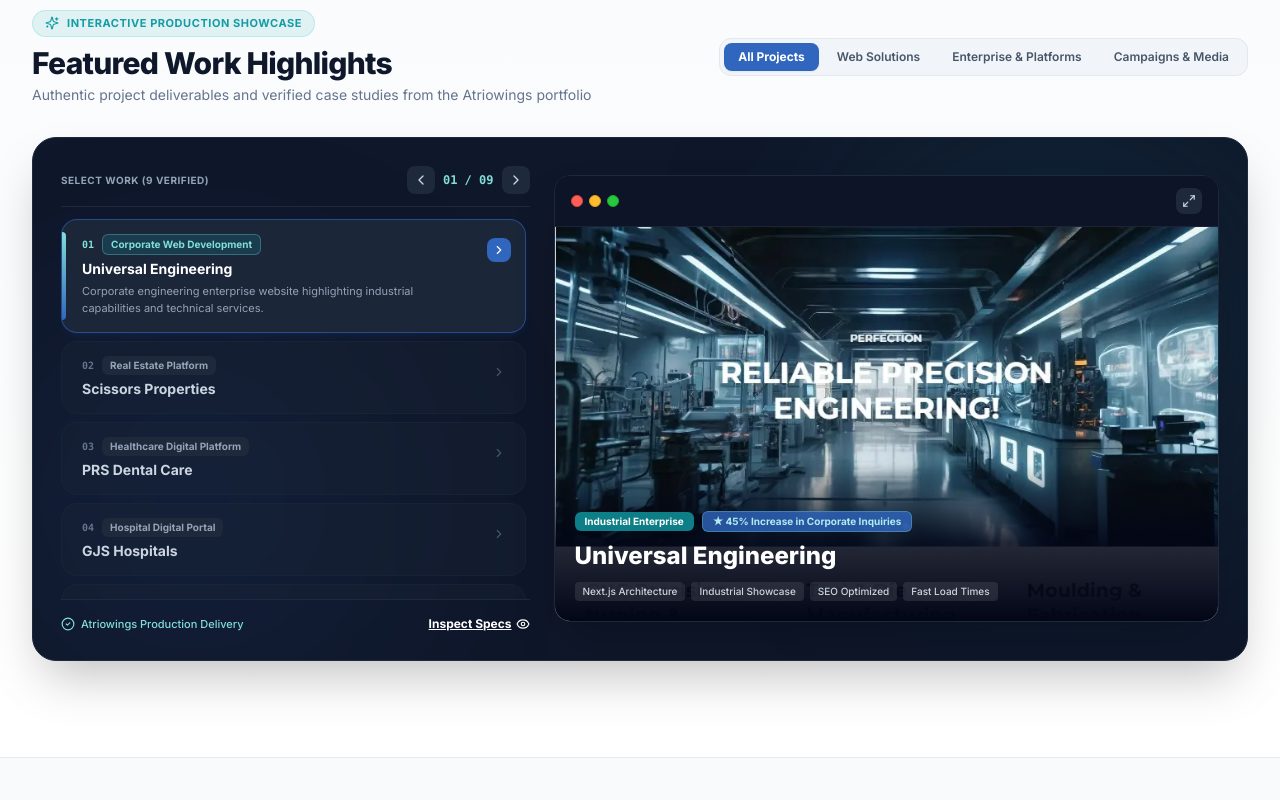
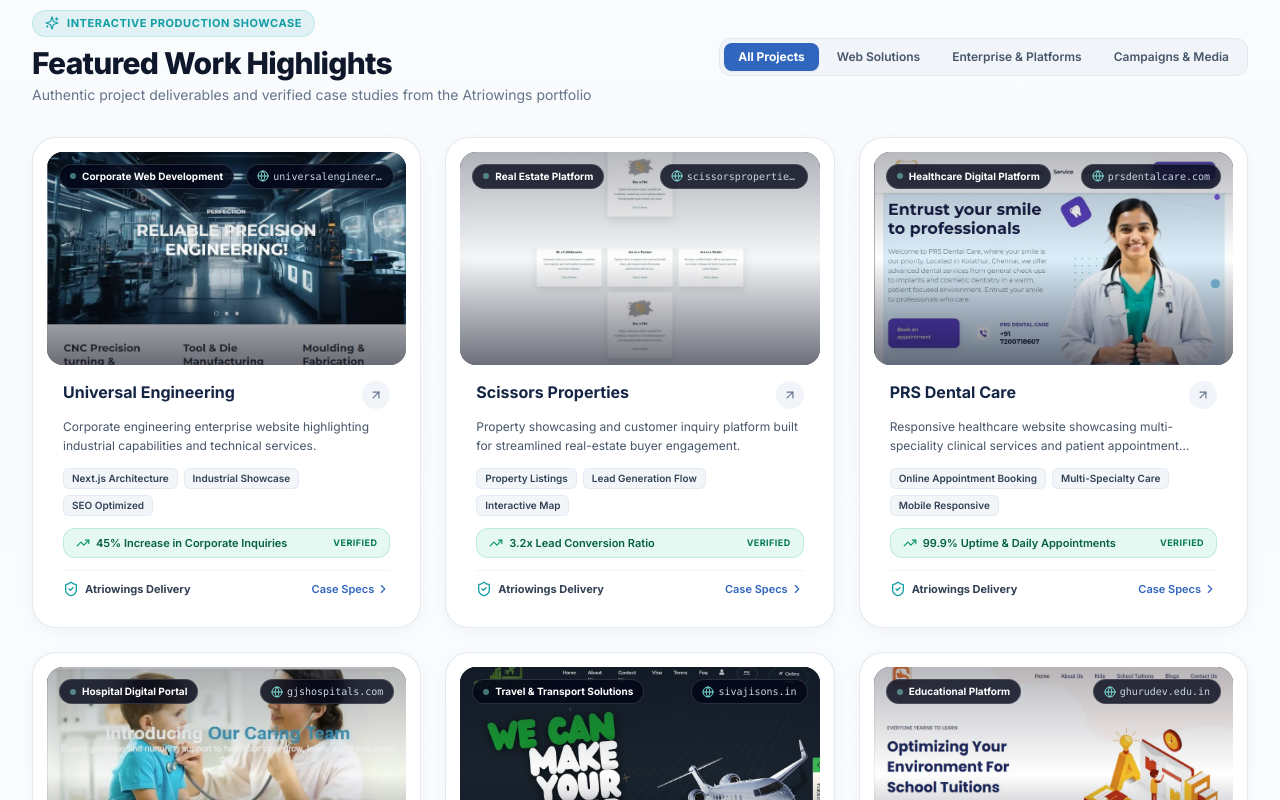
Before and after one commit to projectsatriowings/Business_growth_assocites, a React (Vite) app in the folder client/: page / in a window 1280 px wide. Shown: the part 6360-7160 px from the top of the page. Built offline with nearby package versions, Linux system fonts and the light colour scheme.

Commit message:
feat(portfolio): redesign showcase cards with modern glassmorphic framing and deliverable chips

```diff
--- a/client/src/pages/LandingPage.tsx
+++ b/client/src/pages/LandingPage.tsx
@@ -10,6 +10,7 @@ import {
   Users,
   CheckCircle2,
   ArrowRight,
+  ArrowUpRight,
   DollarSign,
   ChevronRight,
   ChevronLeft,
@@ -39,7 +40,6 @@ import {
   X,
   SlidersHorizontal,
   Eye,
-  Laptop,
 } from 'lucide-react';
 import { motion, AnimatePresence } from 'framer-motion';
 import { Navbar } from '../components/Navbar';
@@ -1376,237 +1376,120 @@ export const LandingPage: React.FC = () => {
               </div>
             </div>
 
-            {/* SPOTLIGHT VIEW MODE (Compact MotionSites Device Canvas) */}
-            {portfolioViewMode === 'spotlight' && activeProject && (
-              <div className="bg-slate-900 text-white rounded-3xl p-5 sm:p-7 border border-slate-800 shadow-2xl relative overflow-hidden">
-                <div className="absolute top-0 right-0 w-96 h-96 bg-[#119DA4]/15 blur-[120px] pointer-events-none rounded-full" />
-                <div className="absolute bottom-0 left-0 w-80 h-80 bg-[#3066BE]/15 blur-[120px] pointer-events-none rounded-full" />
-
-                <div className="grid grid-cols-1 lg:grid-cols-12 gap-6 items-center relative z-10">
-                  {/* Left Column: Interactive Project Navigator (5 Cols) */}
-                  <div className="lg:col-span-5 flex flex-col justify-between h-full">
-                    <div>
-                      <div className="flex items-center justify-between pb-3 border-b border-slate-800 mb-3 text-xs">
-                        <span className="font-bold text-slate-400 uppercase tracking-wider text-[10px]">
-                          Select Work ({filteredProjects.length} Verified)
-                        </span>
-                        <div className="flex items-center gap-2">
-                          <button
-                            type="button"
-                            onClick={handlePrevProject}
-                            className="p-1.5 rounded-lg bg-slate-800 hover:bg-slate-700 text-slate-300 hover:text-white transition-colors"
-                            title="Previous project"
-                          >
-                            <ChevronLeft className="w-4 h-4" />
-                          </button>
-                          <span className="text-xs font-mono font-bold text-[#80DED9]">
-                            {String(currentProjectIndex + 1).padStart(2, '0')} / {String(filteredProjects.length).padStart(2, '0')}
-                          </span>
-                          <button
-                            type="button"
-                            onClick={handleNextProject}
-                            className="p-1.5 rounded-lg bg-slate-800 hover:bg-slate-700 text-slate-300 hover:text-white transition-colors"
-                            title="Next project"
-                          >
-                            <ChevronRight className="w-4 h-4" />
-                          </button>
-                        </div>
-                      </div>
-
-                      <div className="space-y-2 max-h-[380px] overflow-y-auto pr-1">
-                        {filteredProjects.map((project, idx) => {
-                          const isSelected = project.id === activeProject.id;
-                          return (
-                            <button
-                              key={project.id}
-                              type="button"
-                              onClick={() => setSelectedProjectId(project.id)}
-                              onMouseEnter={() => setSelectedProjectId(project.id)}
-                              className={`w-full text-left p-3.5 rounded-2xl transition-all relative flex items-start justify-between gap-3 ${isSelected
-                                ? 'bg-slate-800/90 border border-[#3066BE]/60 shadow-md shadow-[#3066BE]/10'
-                                : 'bg-slate-800/30 hover:bg-slate-800/60 border border-slate-800/50'
-                                }`}
-                            >
-                              {isSelected && (
+            {/* COMPACT BENTO GRID */}
             <motion.div
-                                  layoutId="spotlightActiveIndicator"
-                                  className="absolute left-0 top-3 bottom-3 w-1 bg-gradient-to-b from-[#80DED9] to-[#3066BE] rounded-r-full"
-                                  transition={{ type: 'spring', stiffness: 380, damping: 30 }}
-                                />
-                              )}
-                              <div className="pl-1.5 min-w-0 flex-1">
-                                <div className="flex items-center gap-2 mb-1">
-                                  <span className={`text-[10px] font-mono font-bold ${isSelected ? 'text-[#80DED9]' : 'text-slate-500'}`}>
-                                    {String(idx + 1).padStart(2, '0')}
-                                  </span>
-                                  <span className={`text-[10px] font-bold px-2 py-0.5 rounded-md ${isSelected
-                                    ? 'bg-[#119DA4]/20 text-[#80DED9] border border-[#80DED9]/30'
-                                    : 'bg-slate-800 text-slate-400'
-                                    }`}>
-                                    {project.category}
-                                  </span>
-                                </div>
-                                <h4 className={`text-sm font-bold truncate ${isSelected ? 'text-white' : 'text-slate-300'}`}>
-                                  {project.title}
-                                </h4>
-                                {isSelected && (
-                                  <p className="text-[11px] text-slate-400 mt-1 line-clamp-2 leading-relaxed">
-                                    {project.description}
-                                  </p>
-                                )}
-                              </div>
-                              <div className="shrink-0 pt-1">
-                                <div className={`w-6 h-6 rounded-lg flex items-center justify-center ${isSelected ? 'bg-[#3066BE] text-white' : 'text-slate-600'
-                                  }`}>
-                                  <ChevronRight className="w-3.5 h-3.5" />
-                                </div>
-                              </div>
-                            </button>
-                          );
-                        })}
-                      </div>
-                    </div>
-
-                    <div className="pt-4 border-t border-slate-800 flex items-center justify-between text-xs text-slate-400">
-                      <span className="flex items-center gap-1.5 text-[#80DED9] font-medium text-[11px]">
-                        <CheckCircle2 className="w-3.5 h-3.5" />
-                        <span>Atriowings Production Delivery</span>
-                      </span>
-                      <button
-                        type="button"
-                        onClick={() => setLightboxProject(activeProject)}
-                        className="text-xs font-bold text-white hover:text-[#80DED9] underline flex items-center gap-1"
-                      >
-                        <span>Inspect Specs</span>
-                        <Eye className="w-3.5 h-3.5" />
-                      </button>
-                    </div>
-                  </div>
-
-                  {/* Right Column: MotionSites Browser Canvas Showcase (7 Cols) */}
-                  <div className="lg:col-span-7">
-                    <div className="bg-slate-950/90 rounded-2xl border border-slate-800 shadow-2xl overflow-hidden backdrop-blur-xl group">
-                      {/* Browser Top Header */}
-                      <div className="px-4 py-3 bg-slate-900/90 border-b border-slate-800/80 flex items-center justify-between gap-4">
-                        <div className="flex items-center gap-1.5 shrink-0">
-                          <div className="w-3 h-3 rounded-full bg-[#FF5F56] border border-[#E0443E]" />
-                          <div className="w-3 h-3 rounded-full bg-[#FFBD2E] border border-[#DEA123]" />
-                          <div className="w-3 h-3 rounded-full bg-[#27C93F] border border-[#1AAB29]" />
-                        </div>
-                        {/* Maximize Button */}
-                        <button
-                          type="button"
-                          onClick={() => setLightboxProject(activeProject)}
-                          className="p-1.5 rounded-lg bg-slate-800 hover:bg-slate-700 text-slate-300 hover:text-white transition-colors shrink-0"
-                          title="View Fullscreen Lightbox"
-                        >
-                          <Maximize2 className="w-3.5 h-3.5" />
-                        </button>
-                      </div>
-
-                      {/* Canvas Screen */}
-                      <div className="relative aspect-[16/10] sm:aspect-[16/9.5] overflow-hidden bg-slate-950 flex items-center justify-center">
-                        <AnimatePresence mode="wait">
-                          <motion.div
-                            key={activeProject.id}
-                            initial={{ opacity: 0, scale: 0.96 }}
-                            animate={{ opacity: 1, scale: 1 }}
-                            exit={{ opacity: 0, scale: 1.04 }}
-                            transition={{ duration: 0.35, ease: [0.16, 1, 0.3, 1] }}
-                            className="w-full h-full relative cursor-pointer"
-                            onClick={() => setLightboxProject(activeProject)}
-                          >
-                            <img
-                              src={activeProject.image}
-                              alt={activeProject.title}
-                              className="w-full h-full object-cover transition-transform duration-500 group-hover:scale-105"
-                            />
-                            {/* Glass overlay gradient at bottom */}
-                            <div className="absolute inset-x-0 bottom-0 bg-gradient-to-t from-slate-950 via-slate-950/85 to-transparent p-5 pt-12 flex flex-col justify-end">
-                              <div className="flex flex-wrap items-center gap-2 mb-2">
-                                <span className="px-2.5 py-0.5 rounded-md bg-[#119DA4]/80 text-white font-bold text-[10px] backdrop-blur-md">
-                                  {activeProject.badge || activeProject.category}
-                                </span>
-                                {activeProject.metrics && (
-                                  <span className="px-2.5 py-0.5 rounded-md bg-[#3066BE]/80 text-[#AEECEF] font-bold text-[10px] backdrop-blur-md border border-[#80DED9]/30">
-                                    ★ {activeProject.metrics}
-                                  </span>
-                                )}
-                              </div>
-                              <h3 className="text-xl sm:text-2xl font-extrabold text-white leading-tight">
-                                {activeProject.title}
-                              </h3>
-                              <div className="flex flex-wrap gap-1.5 mt-2.5">
-                                {activeProject.tags?.map((tag: string, tidx: number) => (
-                                  <span
-                                    key={tidx}
-                                    className="px-2 py-0.5 rounded bg-white/10 text-slate-300 text-[10px] font-medium backdrop-blur-md"
-                                  >
-                                    {tag}
-                                  </span>
-                                ))}
-                              </div>
-                            </div>
-                          </motion.div>
-                        </AnimatePresence>
-                      </div>
-                    </div>
-                  </div>
-                </div>
-              </div>
-            )}
-
-            {/* COMPACT BENTO GRID MODE */}
-            {portfolioViewMode === 'grid' && (
-              <motion.div
+              key={portfolioTab}
               initial={{ opacity: 0, y: 15 }}
               animate={{ opacity: 1, y: 0 }}
               transition={{ duration: 0.3 }}
-                className="grid grid-cols-1 sm:grid-cols-2 lg:grid-cols-3 gap-5"
+              className="grid grid-cols-1 sm:grid-cols-2 lg:grid-cols-3 gap-6"
             >
               {filteredProjects.map((project) => (
                 <div
                   key={project.id}
                   onClick={() => setLightboxProject(project)}
-                    className="group bg-white rounded-2xl overflow-hidden border border-slate-200/90 shadow-sm hover:shadow-xl hover:border-[#3066BE]/50 transition-all duration-300 flex flex-col cursor-pointer hover:-translate-y-1"
-                  >
-                    <div className="h-44 sm:h-48 bg-slate-100 overflow-hidden relative">
+                  className="group relative bg-white rounded-3xl p-3 sm:p-3.5 border border-slate-200/90 shadow-[0_4px_20px_-4px_rgba(0,0,0,0.06)] hover:shadow-[0_20px_45px_-10px_rgba(48,102,190,0.18)] hover:border-[#3066BE]/40 transition-all duration-300 flex flex-col cursor-pointer hover:-translate-y-1.5 overflow-hidden"
+                >
+                  {/* Top Subtle Gradient Line on Hover */}
+                  <div className="absolute top-0 left-0 right-0 h-1 bg-gradient-to-r from-[#3066BE] via-[#119DA4] to-[#80DED9] opacity-0 group-hover:opacity-100 transition-opacity duration-300 rounded-t-3xl" />
+
+                  {/* Media Showcase Inset Canvas */}
+                  <div className="relative aspect-[16/10] sm:aspect-[16/9.5] rounded-2xl overflow-hidden bg-slate-950">
                     <img
                       src={project.image}
                       alt={project.title}
-                        className="w-full h-full object-cover group-hover:scale-105 transition-transform duration-300"
+                      className="w-full h-full object-cover group-hover:scale-105 transition-transform duration-500 ease-out"
                       loading="lazy"
                     />
-                      <div className="absolute inset-0 bg-gradient-to-t from-slate-950/70 via-transparent to-transparent opacity-60 group-hover:opacity-80 transition-opacity" />
-                      <div className="absolute top-3 left-3">
-                        <span className="text-[10px] font-bold px-2.5 py-0.5 rounded-full bg-slate-900/80 text-white backdrop-blur-md">
-                          {project.category}
-                        </span>
-                      </div>
-                      <div className="absolute bottom-3 right-3 opacity-0 group-hover:opacity-100 transition-opacity">
-                        <span className="w-8 h-8 rounded-full bg-white/90 text-slate-900 flex items-center justify-center shadow-md">
-                          <Maximize2 className="w-3.5 h-3.5 text-[#3066BE]" />
-                        </span>
-                      </div>
-                    </div>
-                    <div className="p-4 flex-1 flex flex-col justify-between">
-                      <div>
-                        <h4 className="text-base font-bold text-slate-900 group-hover:text-[#3066BE] transition-colors">
+                    <div className="absolute inset-0 bg-gradient-to-t from-slate-950/80 via-transparent to-slate-950/40 opacity-70 group-hover:opacity-90 transition-opacity" />
+
+                    {/* Floating Glassmorphic Top Chips */}
+                    <div className="absolute top-3 inset-x-3 flex items-center justify-between gap-2 z-10">
+                      <div className="inline-flex items-center gap-1.5 px-2.5 py-1 rounded-full bg-slate-950/80 backdrop-blur-md border border-white/15 text-[10px] font-bold text-white shadow-xs">
+                        <span className="w-1.5 h-1.5 rounded-full bg-[#80DED9] animate-pulse" />
+                        <span className="truncate">{project.category}</span>
+                      </div>
+                      {project.url && (
+                        <div className="inline-flex items-center gap-1 px-2.5 py-1 rounded-full bg-slate-950/80 backdrop-blur-md border border-white/15 text-[10px] font-mono text-slate-300 shadow-xs">
+                          <Globe className="w-3 h-3 text-[#80DED9]" />
+                          <span className="max-w-[110px] truncate">{project.url}</span>
+                        </div>
+                      )}
+                    </div>
+
+                    {/* Interactive Hover Reveal Bar */}
+                    <div className="absolute inset-x-3 bottom-3 translate-y-3 opacity-0 group-hover:translate-y-0 group-hover:opacity-100 transition-all duration-300 flex items-center justify-between px-3 py-2 rounded-xl bg-slate-950/85 backdrop-blur-md border border-white/20 text-white shadow-lg z-10">
+                      <span className="text-xs font-bold text-white flex items-center gap-1.5">
+                        <Sparkles className="w-3.5 h-3.5 text-[#80DED9]" />
+                        <span>Inspect Scope & Deliverables</span>
+                      </span>
+                      <span className="w-6 h-6 rounded-lg bg-white/10 flex items-center justify-center text-white">
+                        <ArrowUpRight className="w-3.5 h-3.5" />
+                      </span>
+                    </div>
+                  </div>
+
+                  {/* Card Information Body */}
+                  <div className="p-3 sm:p-4 flex-1 flex flex-col justify-between space-y-3">
+                    <div className="space-y-2">
+                      {/* Title & Interactive Action Pill */}
+                      <div className="flex items-start justify-between gap-2">
+                        <h4 className="text-base font-bold text-[#152544] group-hover:text-[#3066BE] transition-colors leading-snug">
                           {project.title}
                         </h4>
-                        <p className="text-xs text-slate-600 mt-1 line-clamp-2 leading-relaxed">
+                        <div className="w-7 h-7 rounded-full bg-slate-100 group-hover:bg-[#3066BE] text-slate-500 group-hover:text-white flex items-center justify-center shrink-0 transition-all duration-200">
+                          <ArrowUpRight className="w-3.5 h-3.5 group-hover:translate-x-0.5 group-hover:-translate-y-0.5 transition-transform" />
+                        </div>
+                      </div>
+
+                      {/* Description */}
+                      <p className="text-xs text-slate-600 line-clamp-2 leading-relaxed">
                         {project.description}
                       </p>
-                      </div>
-                      <div className="mt-3 pt-2.5 border-t border-slate-100 flex items-center justify-between text-[11px] text-[#119DA4] font-semibold">
-                        <span>Atriowings Delivery</span>
-                        <CheckCircle2 className="w-3.5 h-3.5 text-[#119DA4]" />
+
+                      {/* Deliverable Scope Tags */}
+                      {project.tags && project.tags.length > 0 && (
+                        <div className="flex flex-wrap gap-1.5 pt-1">
+                          {project.tags.slice(0, 3).map((tag: string, i: number) => (
+                            <span
+                              key={i}
+                              className="text-[10px] font-semibold px-2 py-0.5 rounded-md bg-slate-100/90 border border-slate-200/80 text-slate-700"
+                            >
+                              {tag}
+                            </span>
+                          ))}
+                        </div>
+                      )}
+                    </div>
+
+                    {/* Impact / Metric Highlight */}
+                    {project.metrics && (
+                      <div className="px-3 py-1.5 rounded-xl bg-emerald-500/10 border border-emerald-500/20 flex items-center justify-between text-[11px] text-emerald-800 font-semibold">
+                        <div className="flex items-center gap-1.5 min-w-0">
+                          <TrendingUp className="w-3.5 h-3.5 text-emerald-600 shrink-0" />
+                          <span className="truncate">{project.metrics}</span>
+                        </div>
+                        <span className="text-[9px] uppercase font-bold text-emerald-700 tracking-wider shrink-0 pl-1">
+                          Verified
+                        </span>
+                      </div>
+                    )}
+
+                    {/* Card Footer: Verified Delivery Stamp */}
+                    <div className="pt-2.5 border-t border-slate-100 flex items-center justify-between text-xs">
+                      <div className="flex items-center gap-1.5 font-bold text-slate-700">
+                        <ShieldCheck className="w-4 h-4 text-[#119DA4]" />
+                        <span className="text-[11px]">Atriowings Delivery</span>
+                      </div>
+                      <span className="text-[11px] font-semibold text-[#3066BE] group-hover:underline flex items-center gap-0.5">
+                        <span>Case Specs</span>
+                        <ChevronRight className="w-3.5 h-3.5" />
+                      </span>
                     </div>
                   </div>
                 </div>
               ))}
             </motion.div>
-            )}
 
             {/* LIGHTBOX MODAL (Interactive MotionSites Inspection) */}
             <AnimatePresence>
```
Lines whose indentation alone changed are shown as unchanged.
